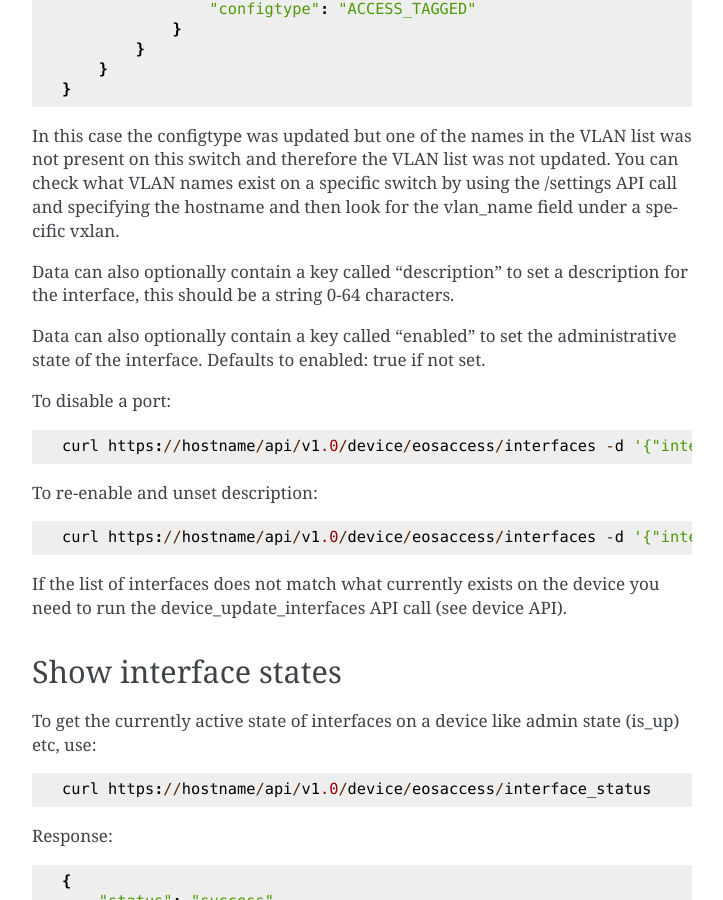
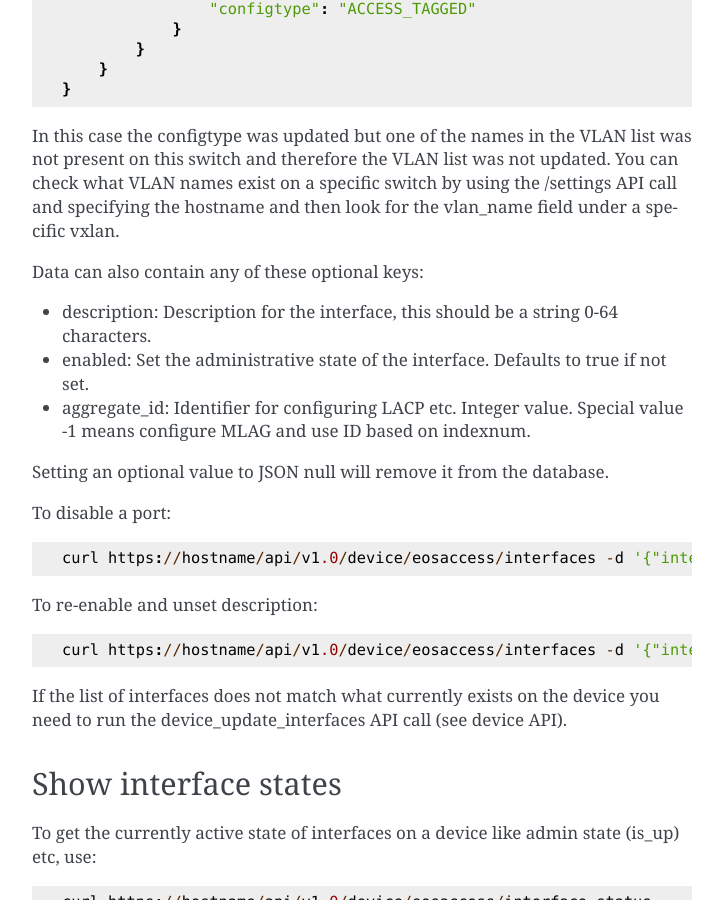
Before and after one commit to SUNET/cnaas-nms, a Sphinx documentation site: the page built from docs/apiref/interfaces.rst, in a window 1280 px wide and 900 px high, scrolled down 2585 px. Shown: the whole window, without its empty margins (388-1111 px from the left). Built offline with Sphinx 7.4.7, drawn with Linux system fonts in a browser that asks for light colours.

Commit message:
Add docs for aggregate_id

```diff
--- a/docs/apiref/interfaces.rst
+++ b/docs/apiref/interfaces.rst
@@ -140,11 +140,14 @@ You can check what VLAN names exist on a specific switch by using the /settings
 API call and specifying the hostname and then look for the vlan_name field
 under a specific vxlan.
 
-Data can also optionally contain a key called "description" to set a
-description for the interface, this should be a string 0-64 characters.
+Data can also contain any of these optional keys:
 
-Data can also optionally contain a key called "enabled" to set the
-administrative state of the interface. Defaults to enabled: true if not set.
+- description: Description for the interface, this should be a string 0-64 characters.
+- enabled: Set the administrative state of the interface. Defaults to true if not set.
+- aggregate_id: Identifier for configuring LACP etc. Integer value.
+  Special value -1 means configure MLAG and use ID based on indexnum.
+
+Setting an optional value to JSON null will remove it from the database.
 
 To disable a port:
 
```
